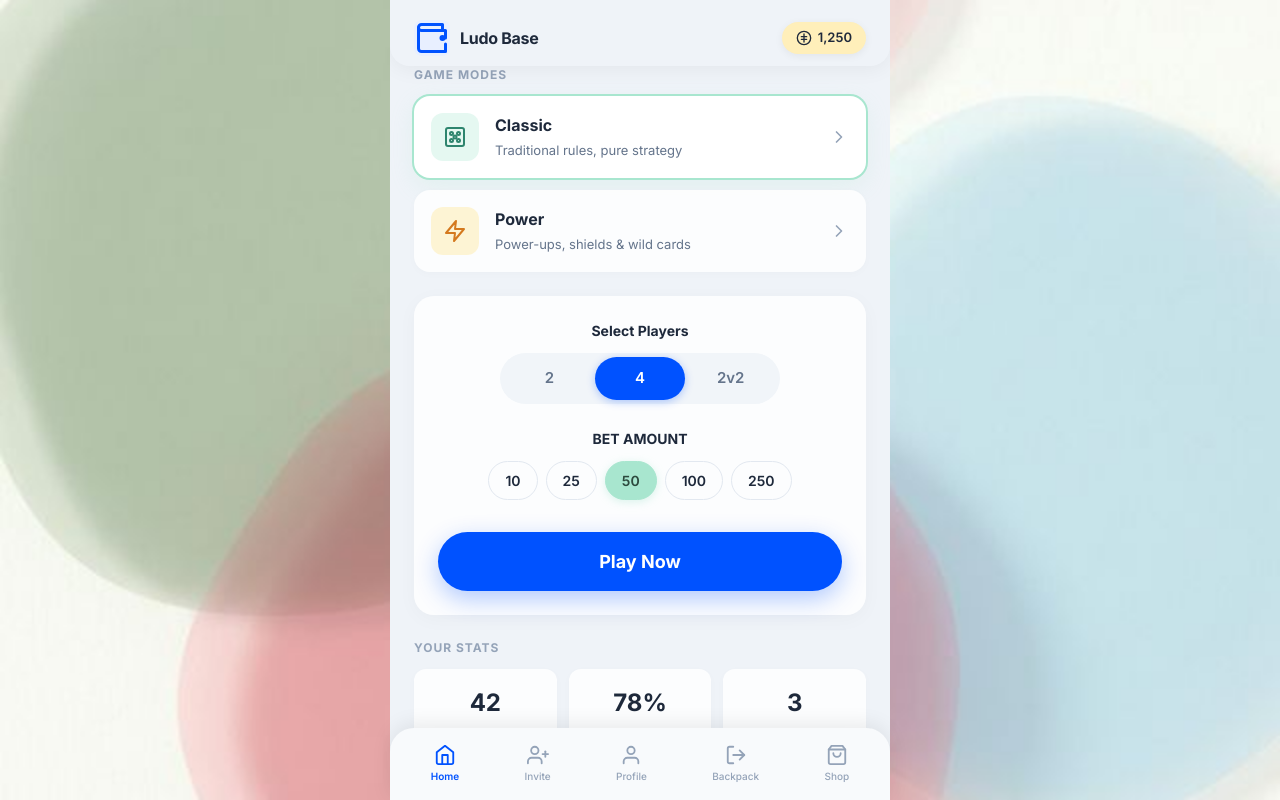
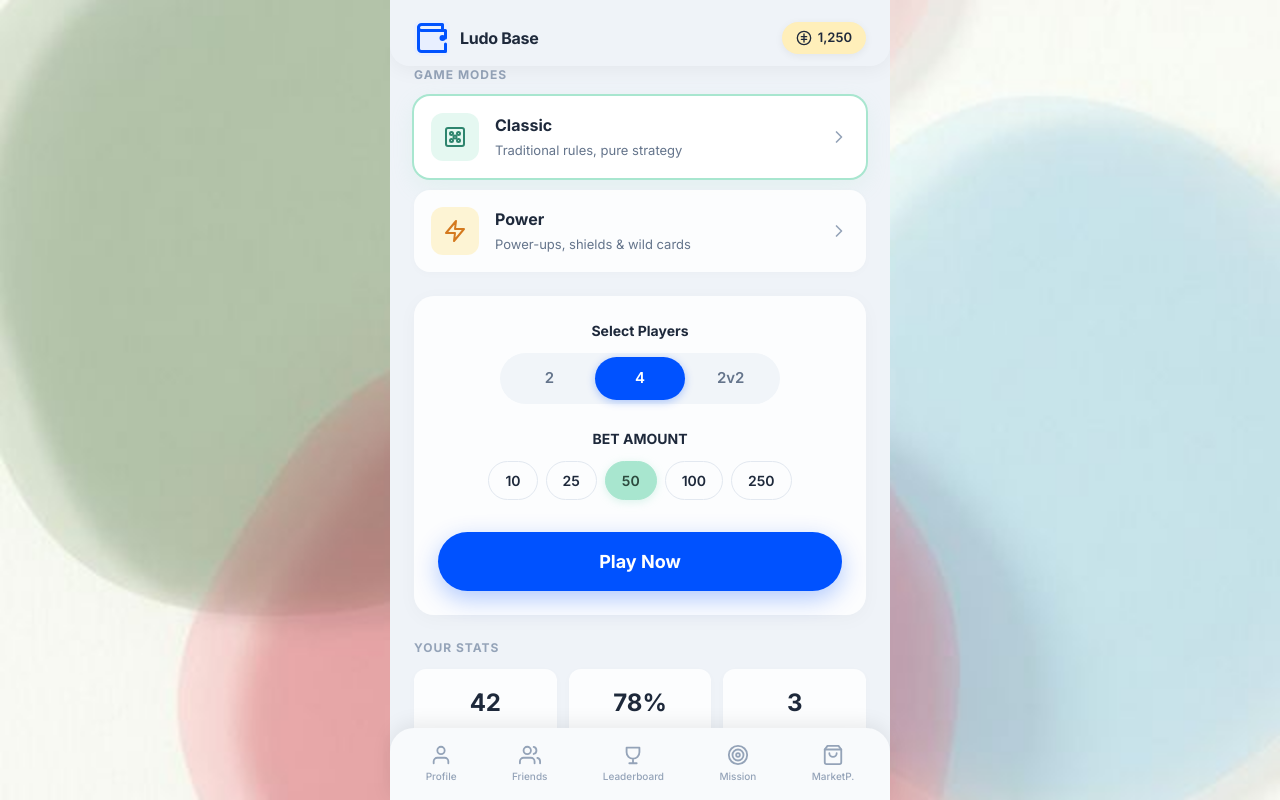
Before and after one commit to mrongSubho/ludo-base, a Next.js app: page / in a window 1280 px wide. Built offline with nearby package versions, Linux system fonts and the light colour scheme.

Commit message:
feat(ui): Restore original footer navigation tabs with updated icons

```diff
--- a/app/page.tsx
+++ b/app/page.tsx
@@ -23,22 +23,6 @@ const TokenIcon = () => (
   </svg>
 );
 
-const HomeIcon = () => (
-  <svg className="nav-icon" viewBox="0 0 24 24" fill="none" stroke="currentColor" strokeWidth="2" strokeLinecap="round" strokeLinejoin="round">
-    <path d="M3 9l9-7 9 7v11a2 2 0 0 1-2 2H5a2 2 0 0 1-2-2z" />
-    <polyline points="9 22 9 12 15 12 15 22" />
-  </svg>
-);
-
-const InviteIcon = () => (
-  <svg className="nav-icon" viewBox="0 0 24 24" fill="none" stroke="currentColor" strokeWidth="2" strokeLinecap="round" strokeLinejoin="round">
-    <path d="M16 21v-2a4 4 0 0 0-4-4H5a4 4 0 0 0-4 4v2" />
-    <circle cx="8.5" cy="7" r="4" />
-    <line x1="20" y1="8" x2="20" y2="14" />
-    <line x1="23" y1="11" x2="17" y2="11" />
-  </svg>
-);
-
 const ProfileIcon = () => (
   <svg className="nav-icon" viewBox="0 0 24 24" fill="none" stroke="currentColor" strokeWidth="2" strokeLinecap="round" strokeLinejoin="round">
     <path d="M20 21v-2a4 4 0 0 0-4-4H8a4 4 0 0 0-4 4v2" />
@@ -46,11 +30,26 @@ const ProfileIcon = () => (
   </svg>
 );
 
-const BackpackIcon = () => (
+const UsersIcon = () => (
   <svg className="nav-icon" viewBox="0 0 24 24" fill="none" stroke="currentColor" strokeWidth="2" strokeLinecap="round" strokeLinejoin="round">
-    <path d="M9 21H5a2 2 0 0 1-2-2V5a2 2 0 0 1 2-2h4" />
-    <polyline points="16 17 21 12 16 7" />
-    <line x1="21" y1="12" x2="9" y2="12" />
+    <path d="M17 21v-2a4 4 0 0 0-4-4H5a4 4 0 0 0-4 4v2" />
+    <circle cx="9" cy="7" r="4" />
+    <path d="M23 21v-2a4 4 0 0 0-3-3.87" />
+    <path d="M16 3.13a4 4 0 0 1 0 7.75" />
+  </svg>
+);
+
+const TrophyIcon = () => (
+  <svg className="nav-icon" viewBox="0 0 24 24" fill="none" stroke="currentColor" strokeWidth="2" strokeLinecap="round" strokeLinejoin="round">
+    <path d="M8 21h8M12 17v4M7 4h10M5 4h14v5a7 7 0 0 1-14 0V4z" />
+  </svg>
+);
+
+const TargetIcon = () => (
+  <svg className="nav-icon" viewBox="0 0 24 24" fill="none" stroke="currentColor" strokeWidth="2" strokeLinecap="round" strokeLinejoin="round">
+    <circle cx="12" cy="12" r="10" />
+    <circle cx="12" cy="12" r="6" />
+    <circle cx="12" cy="12" r="2" />
   </svg>
 );
 
@@ -117,12 +116,12 @@ function TabPanel({ title, emoji, description, onClose }: {
 // ─── Main Page ────────────────────────────────────────────────────────────────
 
 type AppState = 'dashboard' | 'game';
-type Tab = 'home' | 'invite' | 'profile' | 'backpack' | 'shop';
+type Tab = 'profile' | 'friends' | 'leaderboard' | 'mission' | 'marketplace' | null;
 
 export default function Page() {
   const [isMounted, setIsMounted] = useState(false);
   const [appState, setAppState] = useState<AppState>('dashboard');
-  const [activeTab, setActiveTab] = useState<Tab>('home');
+  const [activeTab, setActiveTab] = useState<Tab>(null);
 
   // Match Configuration State
   const [selectedMode, setSelectedMode] = useState<'classic' | 'power'>('classic');
@@ -139,8 +138,8 @@ export default function Page() {
     );
   }
 
-  const closeTab = () => setActiveTab('home');
-  const toggle = (tab: Tab) => setActiveTab(prev => prev === tab ? 'home' : tab);
+  const closeTab = () => setActiveTab(null);
+  const toggle = (tab: Tab) => setActiveTab(prev => prev === tab ? null : tab);
 
   const handlePlayNow = () => {
     setAppState('game');
@@ -261,40 +260,43 @@ export default function Page() {
 
           {/* Footer Nav */}
           <nav className="footer-nav">
-            <button className={`nav-item ${activeTab === 'home' ? 'active' : ''}`} onClick={() => toggle('home')}>
-              <HomeIcon />
-              <span className="nav-label">Home</span>
-            </button>
-            <button className={`nav-item ${activeTab === 'invite' ? 'active' : ''}`} onClick={() => toggle('invite')}>
-              <InviteIcon />
-              <span className="nav-label">Invite</span>
-            </button>
             <button className={`nav-item ${activeTab === 'profile' ? 'active' : ''}`} onClick={() => toggle('profile')}>
               <ProfileIcon />
               <span className="nav-label">Profile</span>
             </button>
-            <button className={`nav-item ${activeTab === 'backpack' ? 'active' : ''}`} onClick={() => toggle('backpack')}>
-              <BackpackIcon />
-              <span className="nav-label">Backpack</span>
+            <button className={`nav-item ${activeTab === 'friends' ? 'active' : ''}`} onClick={() => toggle('friends')}>
+              <UsersIcon />
+              <span className="nav-label">Friends</span>
             </button>
-            <button className={`nav-item ${activeTab === 'shop' ? 'active' : ''}`} onClick={() => toggle('shop')}>
+            <button className={`nav-item ${activeTab === 'leaderboard' ? 'active' : ''}`} onClick={() => toggle('leaderboard')}>
+              <TrophyIcon />
+              <span className="nav-label">Leaderboard</span>
+            </button>
+            <button className={`nav-item ${activeTab === 'mission' ? 'active' : ''}`} onClick={() => toggle('mission')}>
+              <TargetIcon />
+              <span className="nav-label">Mission</span>
+            </button>
+            <button className={`nav-item ${activeTab === 'marketplace' ? 'active' : ''}`} onClick={() => toggle('marketplace')}>
               <ShopIcon />
-              <span className="nav-label">Shop</span>
+              <span className="nav-label">MarketP.</span>
             </button>
           </nav>
 
-          {/* Dummy Panels for non-home tabs */}
-          {activeTab === 'invite' && (
-            <TabPanel title="Invite Friends" emoji="👥" description="Invite friends to your game room." onClose={closeTab} />
+          {/* Slide-up Panels for footer tabs */}
+          {activeTab === 'profile' && (
+            <TabPanel title="Profile" emoji="👤" description="Your detailed game history & stats." onClose={closeTab} />
           )}
-          {activeTab === 'profile' && (
-            <TabPanel title="Profile" emoji="👤" description="Your detailed game history." onClose={closeTab} />
+          {activeTab === 'friends' && (
+            <TabPanel title="Friends" emoji="👥" description="See who is online and invite them to play." onClose={closeTab} />
           )}
-          {activeTab === 'backpack' && (
-            <TabPanel title="Backpack" emoji="🎒" description="Inventory and custom tokens." onClose={closeTab} />
+          {activeTab === 'leaderboard' && (
+            <Leaderboard isOpen={true} onClose={closeTab} />
           )}
-          {activeTab === 'shop' && (
-            <TabPanel title="Shop" emoji="🛍️" description="Buy themes, skins, and power-ups." onClose={closeTab} />
+          {activeTab === 'mission' && (
+            <TabPanel title="Missions" emoji="🎯" description="Complete daily challenges for rewards." onClose={closeTab} />
+          )}
+          {activeTab === 'marketplace' && (
+            <TabPanel title="Marketplace" emoji="🛍️" description="Buy themes, skins, and new dice." onClose={closeTab} />
           )}
         </div>
       )}
```
